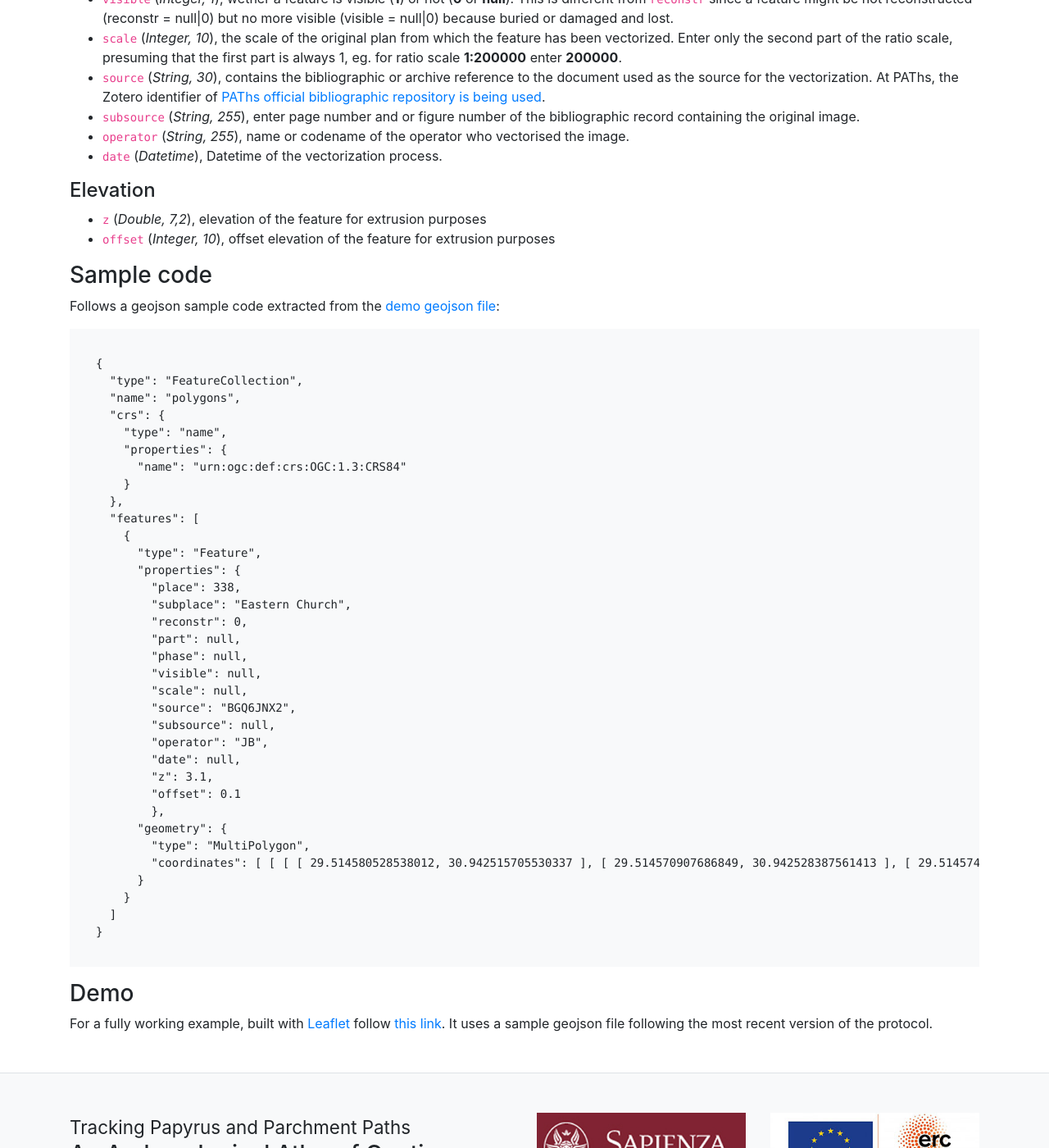
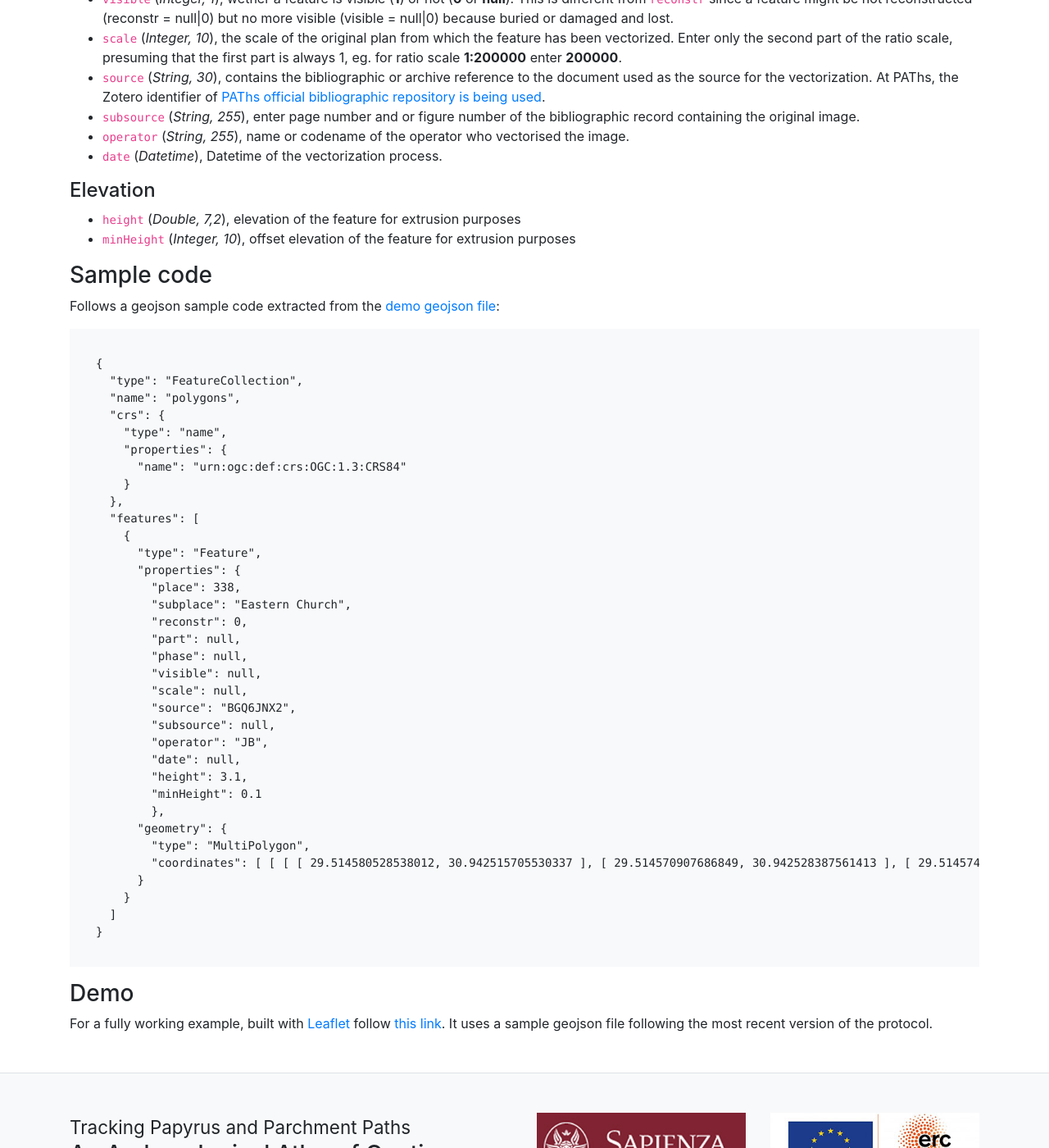
Before and after one commit to paths-erc/docs, a Jekyll site: the page built from gis/vectorization-protocol.md, in a window 1280 px wide and 1400 px high, scrolled down 2614 px. Shown: the whole window at 82% size. Built offline with Jekyll 4.4.1, drawn with Linux system fonts in a browser that asks for light colours; nearby versions of some CDN libraries; some of the changed text lies outside the part shown.

Commit message:
Version updated to 0.0.3: changed field names: z to height and offset to minHeight

````diff
--- a/gis/vectorization-protocol.md
+++ b/gis/vectorization-protocol.md
@@ -82,11 +82,11 @@ The definition of the attribute list and values to use for each field is the mos
 - `date` (*Datetime*), Datetime of the vectorization process.
 
 #### Elevation
-- `z` (*Double, 7,2*), elevation of the feature for extrusion purposes
-- `offset` (*Integer, 10*), offset elevation of the feature for extrusion purposes
+- `height` (*Double, 7,2*), elevation of the feature for extrusion purposes
+- `minHeight` (*Integer, 10*), offset elevation of the feature for extrusion purposes
 
 ### Sample code
-Follows a geojson sample code extracted from the [demo geojson file](leaflet-example/taposiris.geojson):
+Follows a geojson sample code extracted from the [demo geojson file](/data/geojson/taposiris.geojson):
 
 ```json
 {
@@ -113,8 +113,8 @@ Follows a geojson sample code extracted from the [demo geojson file](leaflet-exa
         "subsource": null,
         "operator": "JB",
         "date": null,
-        "z": 3.1,
-        "offset": 0.1
+        "height": 3.1,
+        "minHeight": 0.1
         },
       "geometry": {
         "type": "MultiPolygon",
````
Also changed, not shown: other parts of gis/vectorization-protocol.md (+1 -1 lines), 6 other files.
